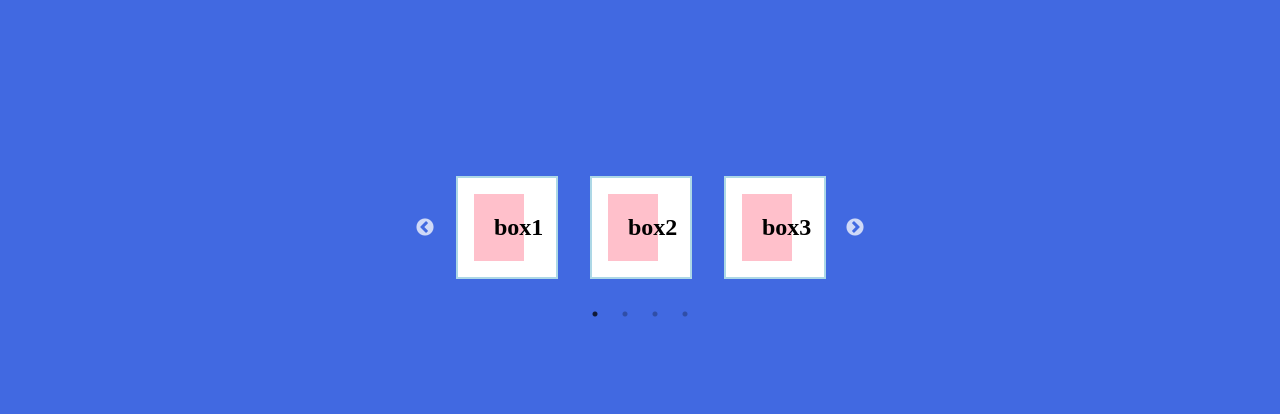
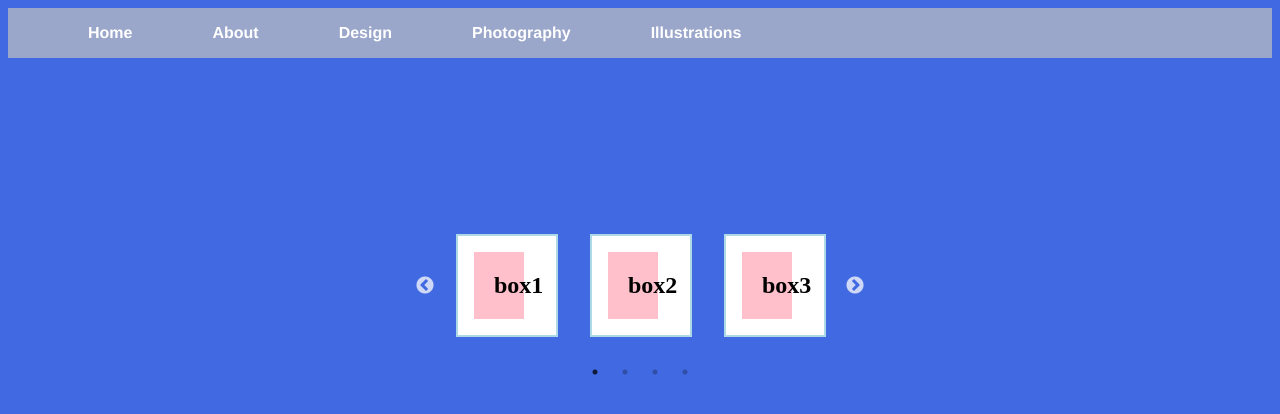
Before and after one commit to Katherin12Toledo/ktport, a plain HTML site: page index.html in a window 1280 px wide. Drawn offline with nearby package versions, Linux system fonts and the light colour scheme.

Commit message:
last files alterated, index.html, stylesheet/main.css, createdstylesheet/gall.css

```diff
--- a/index.html
+++ b/index.html
@@ -10,63 +10,27 @@
 
 <link rel="stylesheet" type="text/css" href="slick-theme.css">
 
-
+<link rel="stylesheet" type="text/css" href="stylesheet/gall.css">
 
 	 <title>My Now Amazing Webpage</title>
 
 
   </head>
 
-<style>
+
+  <body>
 
 
-body {
-background: royalblue;
+  <div class="navtab--superior">
+      <div class="menuoptions">
+          <div class="menuup" type="home">Home</div>
+          <div class="menuup"  type="about">About</div>
+          <div class="menuup" type="design">Design</div>
+          <div class="menuup" type="photography">Photography</div>
+          <div class="menuup" type="illustration">Illustrations</div>
+      </div>
+  </div>
 
-}
-
-.slider--wrapper {
-
-margin-top: 10rem;
-text-align: center;
-}
-
-.slider {
-width: 400px;
-/*height: 200px;
-text-align: center;
-display: inline-block;
-float: left;*/
-
-text-align: center;
-margin: 20px auto;
-}
-
-h2 {
-margin: 1rem;
-background-color: pink;
-padding: 20px;
-margin-right: 2rem;
-text-align: center;
-}
-
-.boxes {
-
-border: 2px solid lightblue;
-margin: 1rem;
-background-color: white;
-}
-
-.slider div{
-
-/*background-color: purple ;   */
-
-}
-
-
-</style>
-
-  <body>
 
 <div class="slider--wrapper">
     <div class="slider">
--- /dev/null
+++ b/stylesheet/gall.css
@@ -0,0 +1,74 @@
+
+.navtap--superior{
+
+	margin: 0 auto;
+
+}
+
+.menuoptions {
+
+	width: 100%;
+	height: 50px;
+
+	background-color:rgba(192,192,192,0.7);
+
+}
+
+.menuup{
+
+	display: inline-block;
+	float: left;
+	padding-top: 1rem;
+	margin-left: 5rem;
+
+	text-decoration: none;
+	color: white; font-weight: bold;
+	font-family: helvetica, arial narrow, sans serif;
+	/*border: 2px solid pink;*/
+}
+
+
+
+
+body {
+background: royalblue;
+
+}
+
+.slider--wrapper {
+
+margin-top: 10rem;
+text-align: center;
+}
+
+.slider {
+width: 400px;
+/*height: 200px;
+text-align: center;
+display: inline-block;
+float: left;*/
+
+text-align: center;
+margin: 20px auto;
+}
+
+h2 {
+margin: 1rem;
+background-color: pink;
+padding: 20px;
+margin-right: 2rem;
+text-align: center;
+}
+
+.boxes {
+
+border: 2px solid lightblue;
+margin: 1rem;
+background-color: white;
+}
+
+.slider div{
+
+/*background-color: purple ;   */
+
+}
```
Also changed, not shown: stylesheet/main.css (+7 -0 lines).
